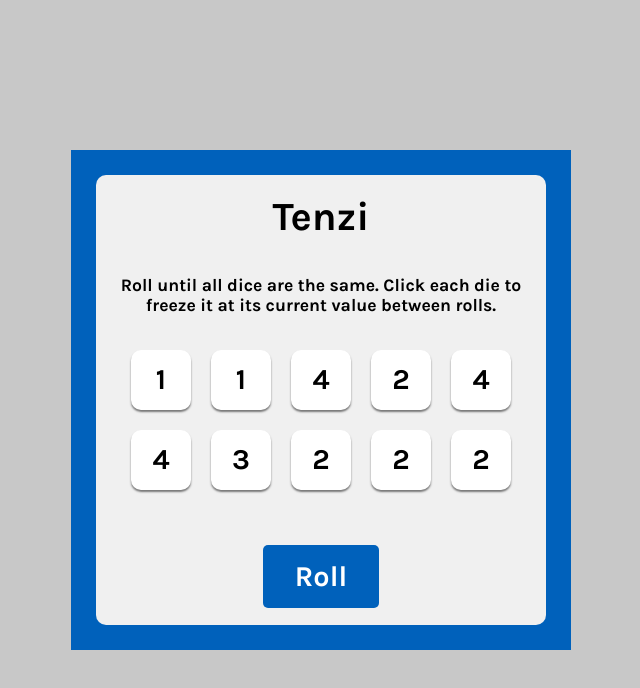
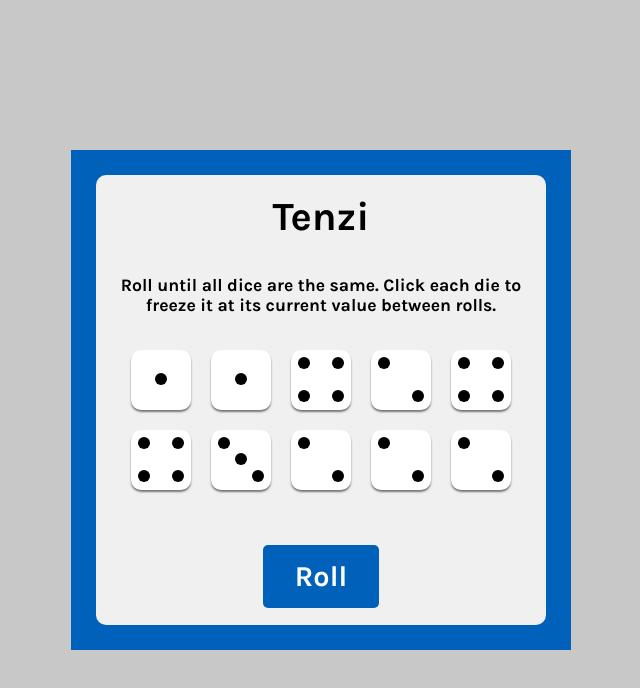
Before and after one commit to marksolyom/tenzi, a React (Create React App) app: page / in a window 1280 px wide. Shown: the top 688 px of the page, without its empty margins (319-959 px from the left). Built offline with nearby package versions, Linux system fonts and the light colour scheme.

Commit message:
replace numbers with dots

```diff
--- a/src/components/Die.js
+++ b/src/components/Die.js
@@ -1,11 +1,16 @@
 export default function Die(props) {
     return (
         <div
-            className="die"
+            className={`die face${props.value}`}
             style={{ backgroundColor: props.isHeld ? '#59E391' : 'white' }}
             onClick={props.holdDice}
         >
-            {props.value}
+            {props.value > 0 && <span className="dot" />}
+            {props.value > 1 && <span className="dot" />}
+            {props.value > 2 && <span className="dot" />}
+            {props.value > 3 && <span className="dot" />}
+            {props.value > 4 && <span className="dot" />}
+            {props.value > 5 && <span className="dot" />}
         </div>
     )
 }
--- a/src/index.css
+++ b/src/index.css
@@ -58,18 +58,6 @@ main {
   margin-bottom: 20px;
 }
 
-.die {
-  height: 60px;
-  width: 60px;
-  cursor: pointer;
-  border-radius: 10px;
-  box-shadow: 0px 2px 2px rgba(0, 0, 0, 0.5);
-  display: flex;
-  align-items: center;
-  justify-content: center;
-  font-size: 1.8rem;
-}
-
 .roll-btn {
   background-color: #0061bb;
   border: none;
@@ -87,3 +75,54 @@ main {
 .roll-btn:active {
   transform: scale(0.95);
 }
+
+.die {
+  height: 60px;
+  width: 60px;
+  cursor: pointer;
+  border-radius: 10px;
+  box-shadow: 0px 2px 2px rgba(0, 0, 0, 0.5);
+  padding: 5px;
+  font-size: 1.8rem;
+  display: grid;
+  grid-template-columns: repeat(3, 1fr);
+  grid-template-rows: repeat(3, 1fr);
+  grid-template-areas:
+  "a . c"
+  "e g f"
+  "d . b";
+}
+
+.dot {
+    display: block;
+       width: 12px;
+       height: 12px;
+       border-radius: 50%;
+       background-color: black;
+       align-self: center;
+       justify-self: center;
+}
+
+.dot:nth-child(2) {
+  grid-area: b;
+}
+
+.dot:nth-child(3) {
+  grid-area: c;
+}
+
+.dot:nth-child(4) {
+  grid-area: d;
+}
+
+.dot:nth-child(5) {
+  grid-area: e;
+}
+
+.dot:nth-child(6) {
+  grid-area: f;
+}
+
+.dot:nth-child(odd):last-child {
+  grid-area: g;
+}
```
